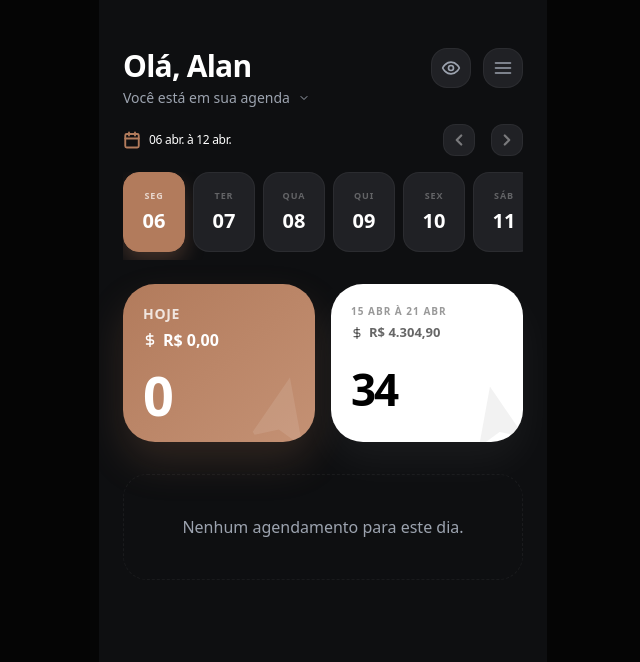
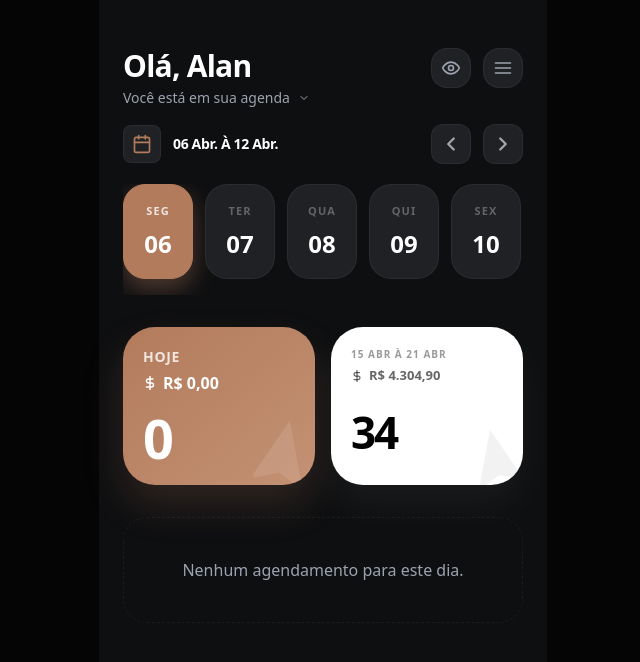
Before and after one commit to JoaozinDaprogramacao/barbercenter, a Next.js app: page /admin in a window 1280 px wide. Shown: the top 662 px of the page, without its empty margins (317-957 px from the left). Built offline with nearby package versions, Linux system fonts and the light colour scheme.

Commit message:
feat: aumenta um pouco o tamanho das coisas

```diff
--- a/src/app/admin/page.tsx
+++ b/src/app/admin/page.tsx
@@ -85,7 +85,8 @@ export default function BarberDashboard() {
     };
 
     return (
-        <main className="h-[100dvh] w-full flex flex-col bg-background max-w-md mx-auto relative overflow-hidden font-sans">
+        // Alterado de h-[100dvh] e overflow-hidden para min-h-screen
+        <main className="min-h-screen w-full flex flex-col bg-background max-w-md mx-auto relative font-sans">
             <Sidebar isOpen={isSidebarOpen} onClose={() => setIsSidebarOpen(false)} />
 
             <DashboardHeader
@@ -96,7 +97,8 @@ export default function BarberDashboard() {
                 onOpenSchedule={() => { }}
             />
 
-            <div className="flex-1 overflow-y-auto no-scrollbar pb-24">
+            {/* Removido o overflow-y-auto e no-scrollbar para o scroll ser nativo da página inteira */}
+            <div className="flex-1 pb-24">
                 <WeeklyCalendar
                     days={weekDays}
                     selectedDate={selectedDate.split('-')[2]}
--- a/src/components/admin/dashboard/CalendarPickerModal.tsx
+++ b/src/components/admin/dashboard/CalendarPickerModal.tsx
@@ -3,7 +3,6 @@ import { useState } from "react";
 
 export const CalendarPickerModal = ({ isOpen, onClose, onSelect, currentData }: any) => {
     const [viewDate, setViewDate] = useState(new Date(currentData));
-
     const monthName = viewDate.toLocaleDateString('pt-BR', { month: 'long', year: 'numeric' });
 
     const changeMonth = (offset: number) => {
@@ -15,24 +14,29 @@ export const CalendarPickerModal = ({ isOpen, onClose, onSelect, currentData }:
     if (!isOpen) return null;
 
     return (
-        <div className="fixed inset-0 z-[100] flex items-center justify-center px-6">
-            <div onClick={onClose} className="absolute inset-0 bg-black/80 backdrop-blur-sm" />
+        <div className="fixed inset-0 z-[100] flex items-center justify-center px-4">
+            <div onClick={onClose} className="absolute inset-0 bg-black/90 backdrop-blur-md" />
 
-            <div className="relative w-full max-w-sm bg-[#121212] border border-white/10 rounded-[40px] p-8 animate-in zoom-in-95 duration-300">
-                <div className="flex justify-between items-center mb-8">
-                    <button onClick={() => changeMonth(-1)} className="text-white/40 hover:text-white"><svg width="24" height="24" viewBox="0 0 24 24" fill="none" stroke="currentColor" strokeWidth="2"><path d="m15 18-6-6 6-6" /></svg></button>
-                    <h4 className="text-white font-black uppercase tracking-widest text-xs">{monthName}</h4>
-                    <button onClick={() => changeMonth(1)} className="text-white/40 hover:text-white"><svg width="24" height="24" viewBox="0 0 24 24" fill="none" stroke="currentColor" strokeWidth="2"><path d="m9 18 6-6-6-6" /></svg></button>
+            <div className="relative w-full max-w-sm bg-surface border border-white/10 rounded-[32px] p-6 shadow-2xl animate-in fade-in zoom-in duration-200">
+                <div className="flex justify-between items-center mb-6">
+                    <button onClick={() => changeMonth(-1)} className="p-2 text-white/40 hover:text-white active:bg-white/5 rounded-full">
+                        <svg width="24" height="24" viewBox="0 0 24 24" fill="none" stroke="currentColor" strokeWidth="2.5"><path d="m15 18-6-6 6-6" /></svg>
+                    </button>
+                    <h4 className="text-white font-bold uppercase tracking-widest text-sm">{monthName}</h4>
+                    <button onClick={() => changeMonth(1)} className="p-2 text-white/40 hover:text-white active:bg-white/5 rounded-full">
+                        <svg width="24" height="24" viewBox="0 0 24 24" fill="none" stroke="currentColor" strokeWidth="2.5"><path d="m9 18 6-6-6-6" /></svg>
+                    </button>
                 </div>
 
-                <div className="grid grid-cols-7 gap-2 mb-8">
+                <div className="grid grid-cols-7 gap-1 mb-6">
                     {['D', 'S', 'T', 'Q', 'Q', 'S', 'S'].map((d, index) => (
-                        <span key={`day-${index}`} className="text-center text-[10px] font-black text-accent/50">
+                        <span key={`day-${index}`} className="text-center text-[11px] font-bold text-accent mb-2">
                             {d}
                         </span>
                     ))}
-                    {/* Lógica simplificada de dias para o exemplo */}
-                    {Array.from({ length: 30 }).map((_, i) => (
+
+                    {/* Exemplo de preenchimento - Idealmente use uma lib de calendário como date-fns ou preencha os dias reais */}
+                    {Array.from({ length: 31 }).map((_, i) => (
                         <button
                             key={i}
                             onClick={() => {
@@ -41,14 +45,19 @@ export const CalendarPickerModal = ({ isOpen, onClose, onSelect, currentData }:
                                 onSelect(selected.toISOString().split('T')[0]);
                                 onClose();
                             }}
-                            className="aspect-square flex items-center justify-center text-sm font-bold text-white/60 hover:bg-accent hover:text-white rounded-xl transition-all"
+                            className="aspect-square flex items-center justify-center text-base font-semibold text-white/80 hover:bg-accent hover:text-white rounded-xl transition-all active:scale-90"
                         >
                             {i + 1}
                         </button>
                     ))}
                 </div>
 
-                <button onClick={onClose} className="w-full py-4 bg-white/5 rounded-2xl text-white font-black uppercase tracking-widest text-[10px]">Fechar</button>
+                <button
+                    onClick={onClose}
+                    className="w-full py-4 bg-white/5 hover:bg-white/10 rounded-2xl text-white font-bold uppercase tracking-widest text-xs transition-colors"
+                >
+                    Fechar
+                </button>
             </div>
         </div>
     );
--- a/src/components/admin/dashboard/WeeklyCalendar.tsx
+++ b/src/components/admin/dashboard/WeeklyCalendar.tsx
@@ -28,46 +28,43 @@ export const WeeklyCalendar = ({
     agendaData,
 }: WeeklyCalendarProps) => {
     return (
-        <div className="px-6 space-y-4 mb-6">
+        <div className="px-6 space-y-5 mb-8"> {/* Aumentado espaçamento inferior */}
             <div className="flex items-center justify-between">
-                {/* BOTÃO QUE ABRE O MODAL CUSTOMIZADO */}
                 <button
                     onClick={onOpenPicker}
-                    className="flex items-center gap-2 text-white font-medium text-xs tracking-tight active:scale-95 transition-all group"
+                    className="flex items-center gap-3 text-white font-bold text-sm tracking-tight active:scale-95 transition-all group" // Aumentado texto e gap
                 >
-                    <svg width="18" height="18" viewBox="0 0 24 24" fill="none" stroke="currentColor" strokeWidth="2.5" strokeLinecap="round" strokeLinejoin="round" className="text-accent group-hover:scale-110 transition-transform">
-                        <rect x="3" y="4" width="18" height="18" rx="2" ry="2" />
-                        <line x1="16" y1="2" x2="16" y2="6" />
-                        <line x1="8" y1="2" x2="8" y2="6" />
-                        <line x1="3" y1="10" x2="21" y2="10" />
-                    </svg>
-                    <span className="group-hover:text-accent transition-colors">{rangeText}</span>
+                    <div className="p-2 bg-surface rounded-lg border border-white/5 group-hover:border-accent/30 transition-colors">
+                        <svg width="20" height="20" viewBox="0 0 24 24" fill="none" stroke="currentColor" strokeWidth="2" strokeLinecap="round" strokeLinejoin="round" className="text-accent">
+                            <rect x="3" y="4" width="18" height="18" rx="2" ry="2" />
+                            <line x1="16" y1="2" x2="16" y2="6" /><line x1="8" y1="2" x2="8" y2="6" /><line x1="3" y1="10" x2="21" y2="10" />
+                        </svg>
+                    </div>
+                    <span className="group-hover:text-accent transition-colors capitalize">{rangeText}</span>
                 </button>
 
-                <div className="flex gap-4">
-                    {/* SETA VOLTAR SEMANA */}
+                <div className="flex gap-3">
                     <button
                         onClick={onPrevWeek}
-                        className="w-8 h-8 rounded-xl bg-surface border border-white/5 flex items-center justify-center text-white/40 hover:text-white active:scale-90 transition-all"
+                        className="w-10 h-10 rounded-xl bg-surface border border-white/5 flex items-center justify-center text-white/60 hover:text-white active:scale-90 transition-all" // Botão maior (w-10)
                     >
-                        <svg width="18" height="18" viewBox="0 0 24 24" fill="none" stroke="currentColor" strokeWidth="3" strokeLinecap="round" strokeLinejoin="round">
+                        <svg width="22" height="22" viewBox="0 0 24 24" fill="none" stroke="currentColor" strokeWidth="2.5" strokeLinecap="round" strokeLinejoin="round">
                             <path d="m15 18-6-6 6-6" />
                         </svg>
                     </button>
 
-                    {/* SETA PRÓXIMA SEMANA */}
                     <button
                         onClick={onNextWeek}
-                        className="w-8 h-8 rounded-xl bg-surface border border-white/5 flex items-center justify-center text-white/40 hover:text-white active:scale-90 transition-all"
+                        className="w-10 h-10 rounded-xl bg-surface border border-white/5 flex items-center justify-center text-white/60 hover:text-white active:scale-90 transition-all"
                     >
-                        <svg width="18" height="18" viewBox="0 0 24 24" fill="none" stroke="currentColor" strokeWidth="3" strokeLinecap="round" strokeLinejoin="round">
+                        <svg width="22" height="22" viewBox="0 0 24 24" fill="none" stroke="currentColor" strokeWidth="2.5" strokeLinecap="round" strokeLinejoin="round">
                             <path d="m9 18 6-6-6-6" />
                         </svg>
                     </button>
                 </div>
             </div>
 
-            <div className="flex gap-2 overflow-x-auto no-scrollbar pb-2 snap-x">
+            <div className="flex gap-3 overflow-x-auto no-scrollbar pb-4 snap-x">
                 {days.map((d) => {
                     const isSelected = selectedDate === d.date;
                     const hasAppointments = !!agendaData[d.fullDate];
@@ -76,21 +73,21 @@ export const WeeklyCalendar = ({
                         <button
                             key={d.fullDate}
                             onClick={() => onSelectDate(d.date)}
-                            className={`snap-center flex-none w-[62px] h-[80px] rounded-2xl flex flex-col items-center justify-center gap-1 transition-all active:scale-95 border
+                            className={`snap-center flex-none w-[70px] h-[95px] rounded-[22px] flex flex-col items-center justify-center gap-2 transition-all active:scale-95 border
                                 ${isSelected
-                                    ? 'bg-accent border-accent text-white shadow-[0_10px_20px_rgba(178,123,92,0.3)]'
+                                    ? 'bg-accent border-accent text-white shadow-[0_10px_25px_rgba(178,123,92,0.4)]'
                                     : 'bg-surface border-white/5 text-white/40 hover:bg-surface-light'
                                 }`}
                         >
-                            <span className={`text-[9px] font-black tracking-widest ${isSelected ? 'text-white/70' : 'text-white/30'}`}>
+                            <span className={`text-[11px] font-black tracking-[0.1em] uppercase ${isSelected ? 'text-white/80' : 'text-white/30'}`}>
                                 {d.day}
                             </span>
-                            <span className="text-xl font-black text-white">
+                            <span className="text-2xl font-black text-white"> {/* Data maior */}
                                 {d.date}
                             </span>
 
                             {hasAppointments && (
-                                <div className={`w-1.5 h-1.5 rounded-full mt-0.5 ${isSelected ? 'bg-white' : 'bg-green-500'}`} />
+                                <div className={`w-2 h-2 rounded-full ${isSelected ? 'bg-white' : 'bg-green-500 shadow-[0_0_8px_rgba(34,197,94,0.6)]'}`} />
                             )}
                         </button>
                     );
```
